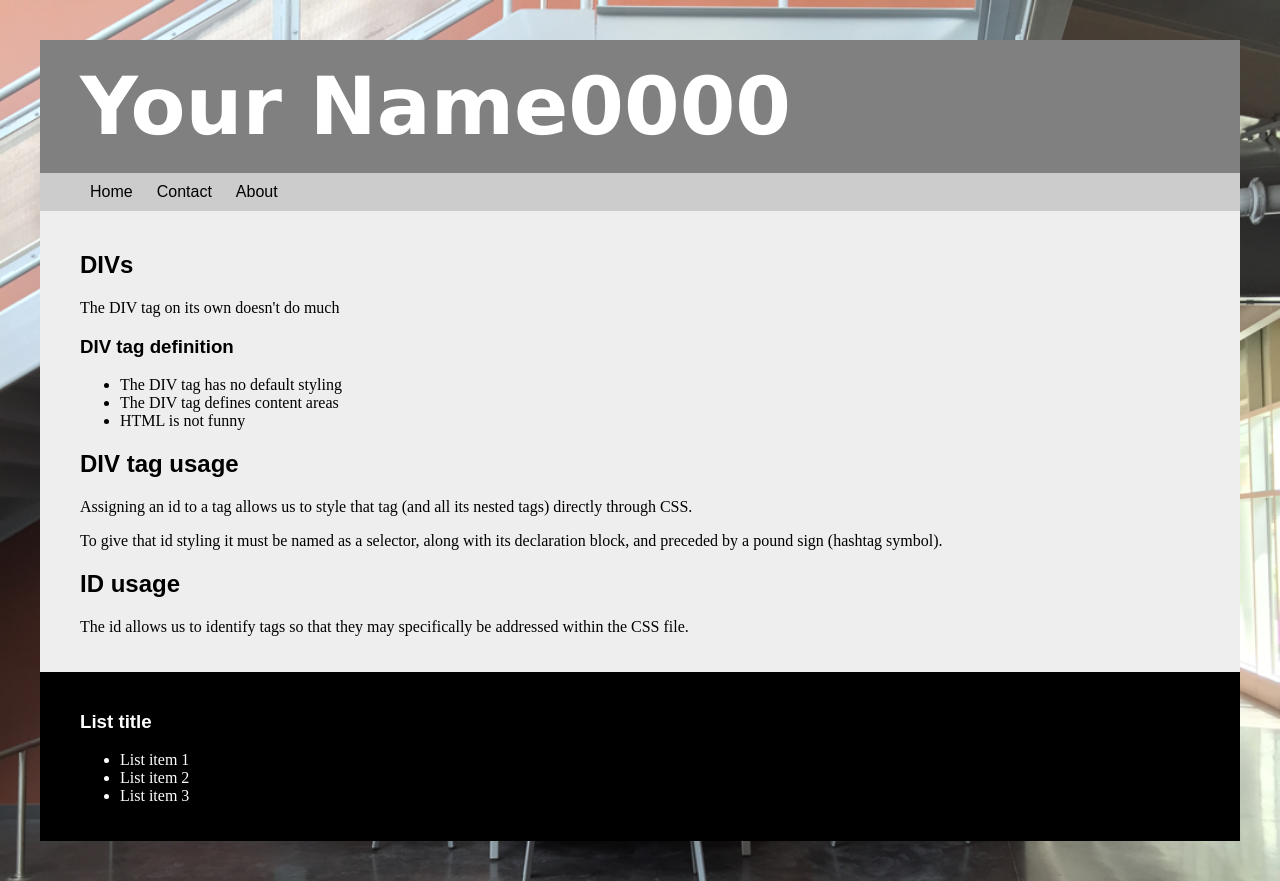
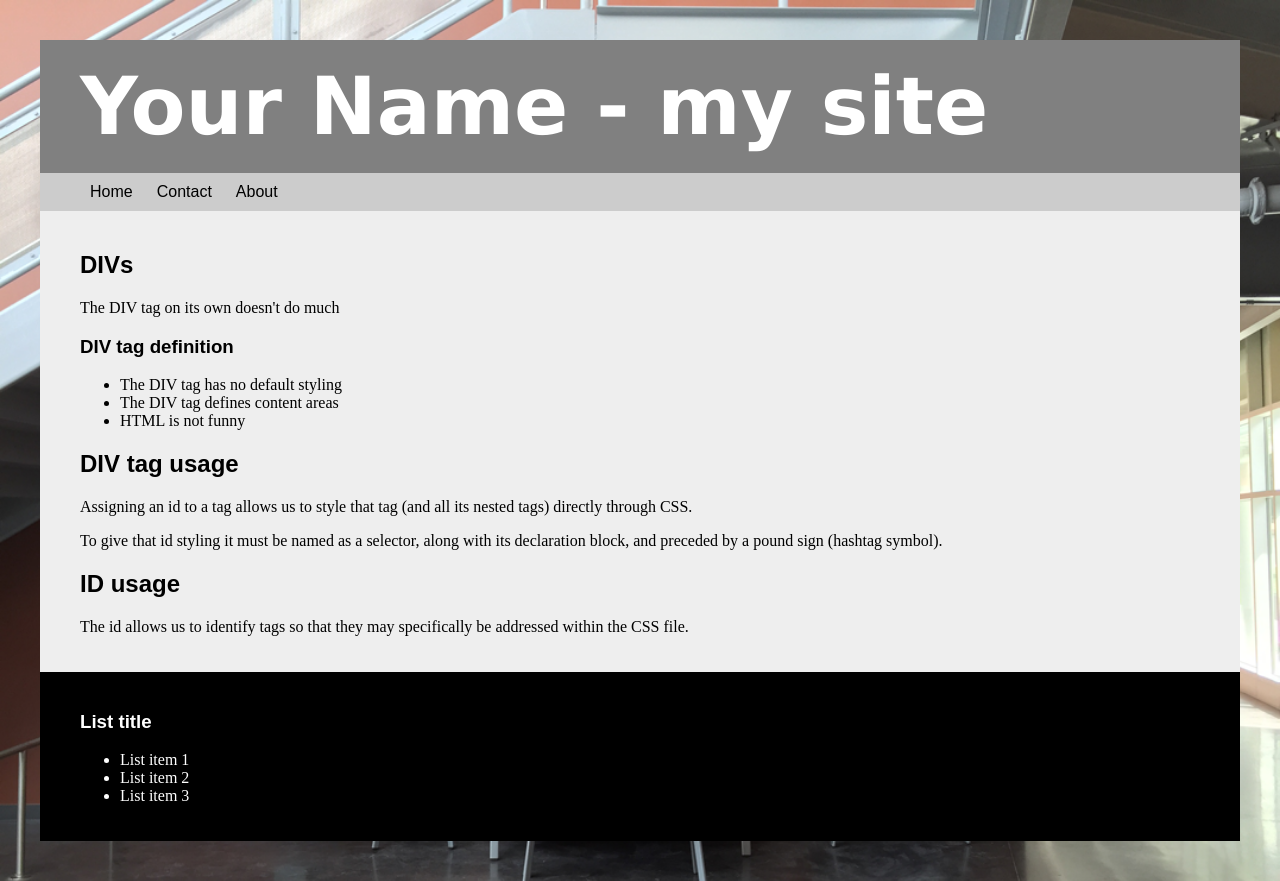
Before and after one commit to zeromile/htmlcss, a plain HTML site: page index.html in a window 1280 px wide. Drawn offline with Linux system fonts and the light colour scheme.

Commit message:
new updates

```diff
--- a/index.html
+++ b/index.html
@@ -7,7 +7,7 @@
     <body>
         <div id="page">
             <div id="header">
-                <h1>Your Name0000</h1>
+                <h1>Your Name - my site</h1>
                 <div id="nav">
                     <a href="https://htmlcss-zeromile.c9.io/index.html">Home</a>
                     <a href="https://htmlcss-zeromile.c9.io/contact.html">Contact</a>
```
